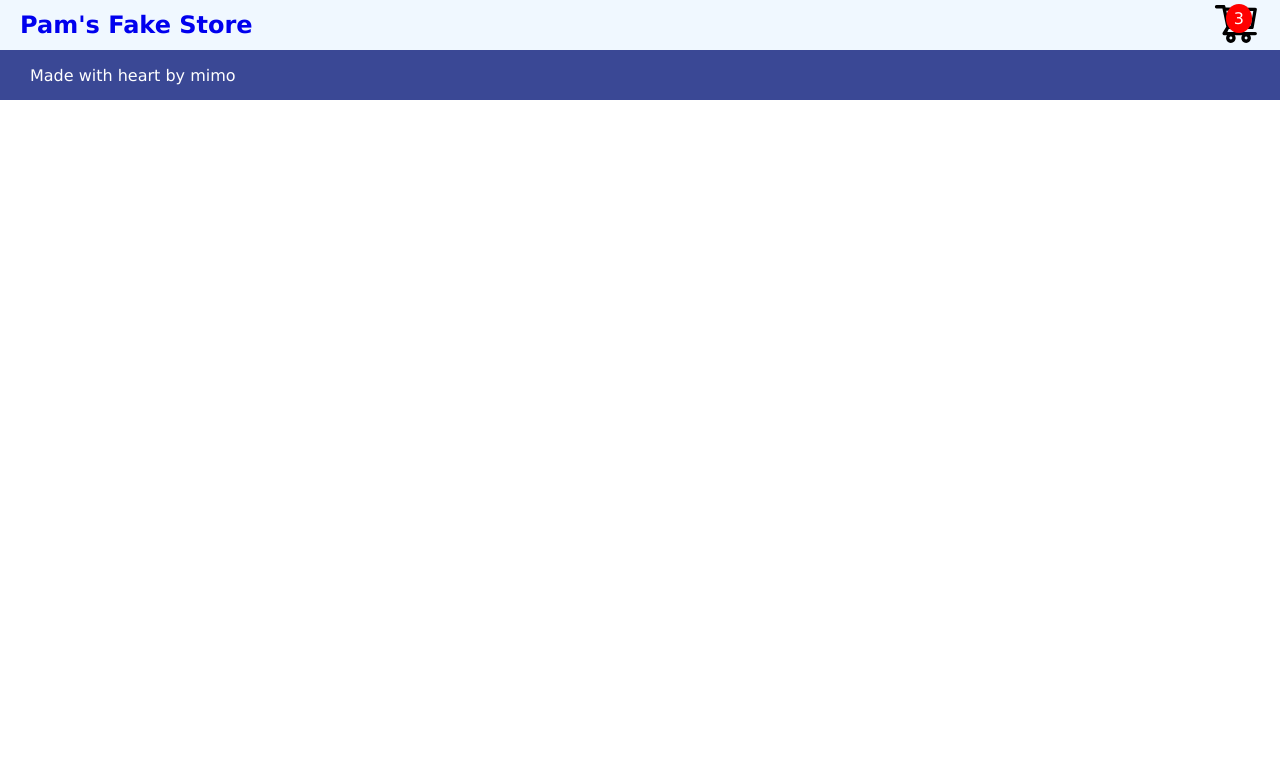
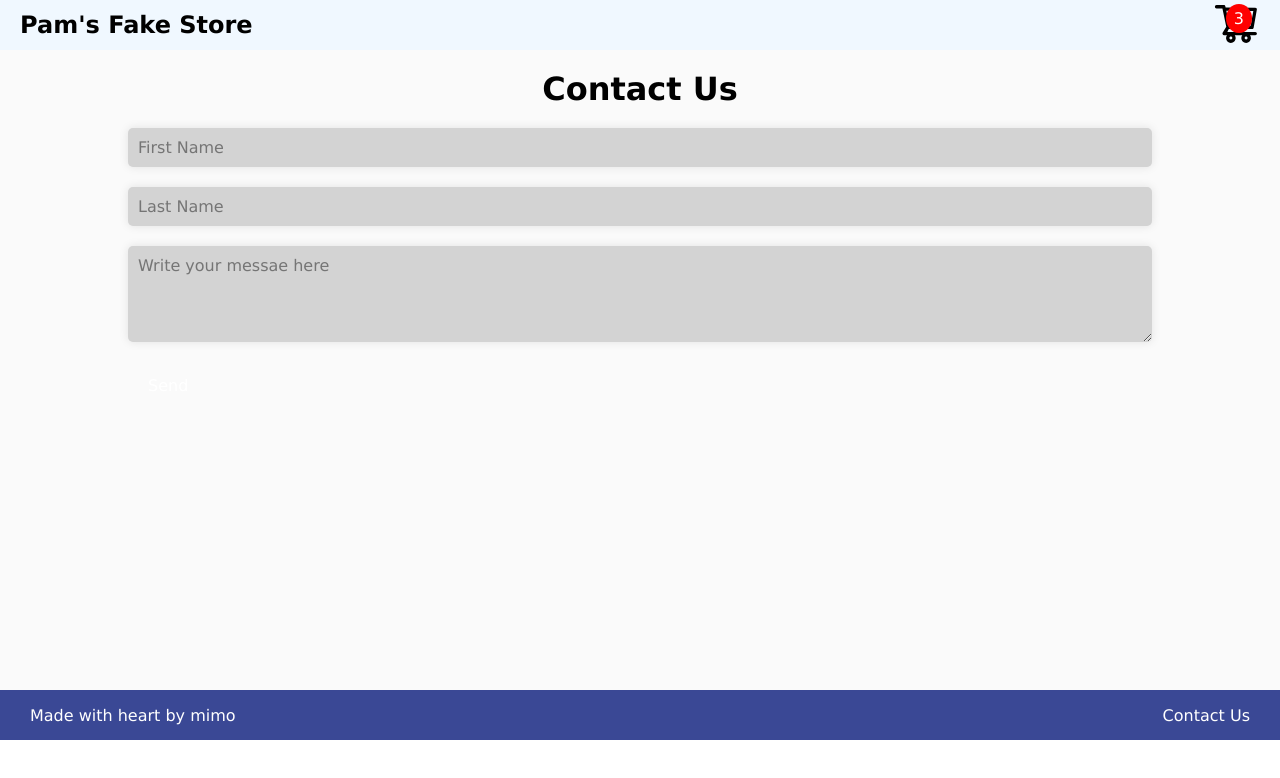
Before and after one commit to csprofessorpam/unit5-fakestore, a React (Vite) app: page /contactus in a window 1280 px wide. Shown: the top 778 px of the page. Built offline with nearby package versions, Linux system fonts and the light colour scheme.

Commit message:
product details, contact us done

```diff
--- a/src/App.css
+++ b/src/App.css
@@ -4,4 +4,10 @@
   box-sizing: border-box;
   font-family:Verdana, Geneva, Tahoma, sans-serif;
   text-decoration: none;
+
 }
+
+a{
+  text-decoration: none;
+  color: inherit;
+}
--- a/src/App.jsx
+++ b/src/App.jsx
@@ -6,6 +6,8 @@ import Footer from './components/Footer/Footer';
 import Header from './components/Header/Header';
 import Homepage from './pages/Homepage/Homepage';
 import ProductDetail from './pages/ProductDetail/ProductDetail';
+import ContactUs from './pages/ContactUs/ContactUs';
+
 
 function App() {
 
@@ -16,6 +18,7 @@ function App() {
       <Header />
       <Routes>
         <Route path="/" element={<Homepage />} />
+        <Route path="/contactus" element={<ContactUs />} />
         <Route path="/details/:prodId" element={<ProductDetail />} />
       </Routes>
 
--- a/src/components/Footer/Footer.css
+++ b/src/components/Footer/Footer.css
@@ -4,5 +4,10 @@
     color: white;
     display: flex;
     align-items: center;
+    justify-content: space-between;
     padding: 0 30px;
 }
+
+/* .footer-container p{
+    color: white;
+} */
--- a/src/components/Footer/Footer.jsx
+++ b/src/components/Footer/Footer.jsx
@@ -5,6 +5,7 @@ function Footer() {
   return (
     <div className="footer-container">
         <p>Made with heart by mimo</p>
+        <a href="/contactus">Contact Us</a>
     </div>
   )
 }
--- a/src/main.jsx
+++ b/src/main.jsx
@@ -4,7 +4,7 @@ import App from './App'
 
 
 ReactDOM.createRoot(document.getElementById('root')).render(
-  <React.StrictMode>
+  <>
     <App />
-  </React.StrictMode>,
+  </>,
 )
--- /dev/null
+++ b/src/pages/ContactUs/ContactUs.css
@@ -0,0 +1,61 @@
+.contact-container{
+    background-color: #FAFAFA;
+    /* display: flex;
+    align-items: center;
+    justify-content: center;  */
+    min-height: 80vh;
+}
+
+/* .form-container{
+    background-color: white;
+    width: 80%;
+} */
+
+
+.contact-container h1{
+    text-align: center;
+    padding: 20px;
+}
+
+.contact-container form{
+    width: 80%;
+    margin: auto auto;
+}
+form label {
+    display: block;
+    margin-bottom: 10px;
+  }
+
+  form input,
+  form textarea {
+    width: 100%;
+    padding: 10px;
+    background-color:lightgrey;
+    border: none;
+    border-radius: 5px;
+    box-shadow: 0 0 10px rgba(0, 0, 0, 0.1);
+    margin-bottom: 20px;
+    font-size: 16px;
+  }
+
+  form input:focus,
+  form textarea:focus {
+    outline: none;
+    box-shadow: 0 0 10px rgba(102, 92, 171, 0.3);
+  }
+
+  form button[type='submit'] {
+    background-color: var(--primary-bg);
+    color: white;
+    border: none;
+    border-radius: 5px;
+    padding: 10px 20px;
+    font-size: 16px;
+    cursor: pointer;
+    transition: background-color 0.3s ease-in-out;
+  }
+
+  form button[type='submit']:hover {
+    /* background-color: var(--primary-bg); */
+    background-color: red;
+  }
--- /dev/null
+++ b/src/pages/ContactUs/ContactUs.jsx
@@ -0,0 +1,23 @@
+import React from 'react'
+import './ContactUs.css'
+
+function ContactUs() {
+  return (
+    <div className="contact-container">
+      {/* <div className="form-container"> */}
+        <h1>Contact Us</h1>
+        <form>
+            <input type="text" placeholder="First Name" />
+
+            <input type="text" placeholder="Last Name" />
+
+            <textarea placeholder="Write your messae here" rows="4"></textarea>
+            <button type="submit">Send</button>
+        </form>
+      {/* </div> */}
+
+    </div>
+  )
+}
+
+export default ContactUs
--- a/src/pages/Homepage/Homepage.css
+++ b/src/pages/Homepage/Homepage.css
@@ -1,5 +1,6 @@
 .homepage-container{
-    background-color:aliceblue;
+    /* background-color:aliceblue; */
+    background-color: #FAFAFA;
 }
 
 .categories-container{
@@ -19,4 +20,5 @@
 .products-container{
     display: flex;
     flex-wrap: wrap;
+    justify-content: center;
 }
--- a/src/pages/Homepage/Homepage.jsx
+++ b/src/pages/Homepage/Homepage.jsx
@@ -40,27 +40,46 @@ function Homepage() {
     //default to all products when page loads
     //re run if selectedcategory changes
 
-    React.useEffect(
-      ()=>{
-        const url = selectedCategory==="all"?
+    // React.useEffect(
+    //   ()=>{
+    //     const url = selectedCategory==="all"?
+    //     "https://fakestoreapi.com/products"
+    //     :
+    //     `https://fakestoreapi.com/products/category/${selectedCategory}`
+
+    //     axios.get(url)
+    //     .then(res =>{
+    //       console.log(res.data)
+    //       setProducts(res.data)
+    //     })
+    //     .catch(err => console.log(err))
+
+    //   }, [selectedCategory]
+    // )
+
+    const filterProducts = (category)=>{
+
+        const url = category==="all"?
         "https://fakestoreapi.com/products"
         :
-        `https://fakestoreapi.com/products/category/${selectedCategory}`
+        `https://fakestoreapi.com/products/category/${category}`
 
-        axios.get(url)
+      axios.get(url)
         .then(res =>{
           console.log(res.data)
           setProducts(res.data)
         })
+        .catch(err => console.log(err))
 
-      }, [selectedCategory]
-    )
+    }
   return (
     <div className="homepage-container">
       <div className="categories-container">
         {
           categories.map((item, index) => <button key={index}
-          onClick={()=>setSelectedCategory(item)}>{item}</button>)
+          onClick={()=>filterProducts(item)}>{item}</button>)
+          // categories.map((item, index) => <button key={index}
+          // onClick={()=>setSelectedCategory(item)}>{item}</button>)
         }
       </div>
       <div className="products-container">
--- a/src/pages/ProductDetail/ProductDetail.css
+++ b/src/pages/ProductDetail/ProductDetail.css
@@ -0,0 +1,51 @@
+.details-container{
+    background-color: #FAFAFA;
+    display: flex;
+    align-items: center;
+    justify-content: center;
+    min-height: 90vh;
+}
+
+
+.product-details{
+    background-color: white;
+    width: 90%;
+    height: 70vh;
+    padding: 15px;
+    display: flex;
+    align-items: center;
+    justify-content: space-between;
+    margin: 0 20px;
+
+}
+.product-details img{
+    /* width: 215px;
+    height: 303px; */
+    width: 35%;
+    /* height: 40%; */
+    padding: 20px;
+
+}
+
+.details-info{
+
+    width: 50%;
+    height: 80%;
+    display: flex;
+    flex-direction: column;
+    /* justify-content: space-evenly; */
+    align-items: flex-start;
+
+}
+
+.details-info h3, .details-info p{
+    padding: 10px;
+}
+
+.details-info button{
+    background-color: yellow;
+    border: none;
+    font-size: 1.2em;
+    width: 60%;
+    cursor: pointer;
+}
--- a/src/pages/ProductDetail/ProductDetail.jsx
+++ b/src/pages/ProductDetail/ProductDetail.jsx
@@ -1,13 +1,42 @@
 import React from 'react'
 import { useParams } from 'react-router-dom'
-
+import axios from 'axios'
+import './ProductDetail.css'
 
 function ProductDetail() {
 
     const {prodId} = useParams();
 
+    const [product, setProduct] = React.useState('')
+
+    //https://fakestoreapi.com/products/1
+
+    React.useEffect(
+      ()=>{
+        //get data for this product when page loads
+        axios.get(`https://fakestoreapi.com/products/${prodId}`)
+        .then(res =>{
+          console.log(res.data)
+          setProduct(res.data)
+        })
+        .catch(err => console.log(err))
+
+      }, []
+    )
+
   return (
-    <div>ProductDetail {prodId}</div>
+    <div className="details-container">
+      <div className="product-details">
+        <img src={product?.image} />
+        <div className="details-info">
+            <h3>{product?.title}</h3>
+            <h3>{product?.price}</h3>
+            <h3>Description</h3>
+            <p>{product?.description}</p>
+            <button>Add to Cart</button>
+        </div>
+      </div>
+    </div>
   )
 }
 
```
